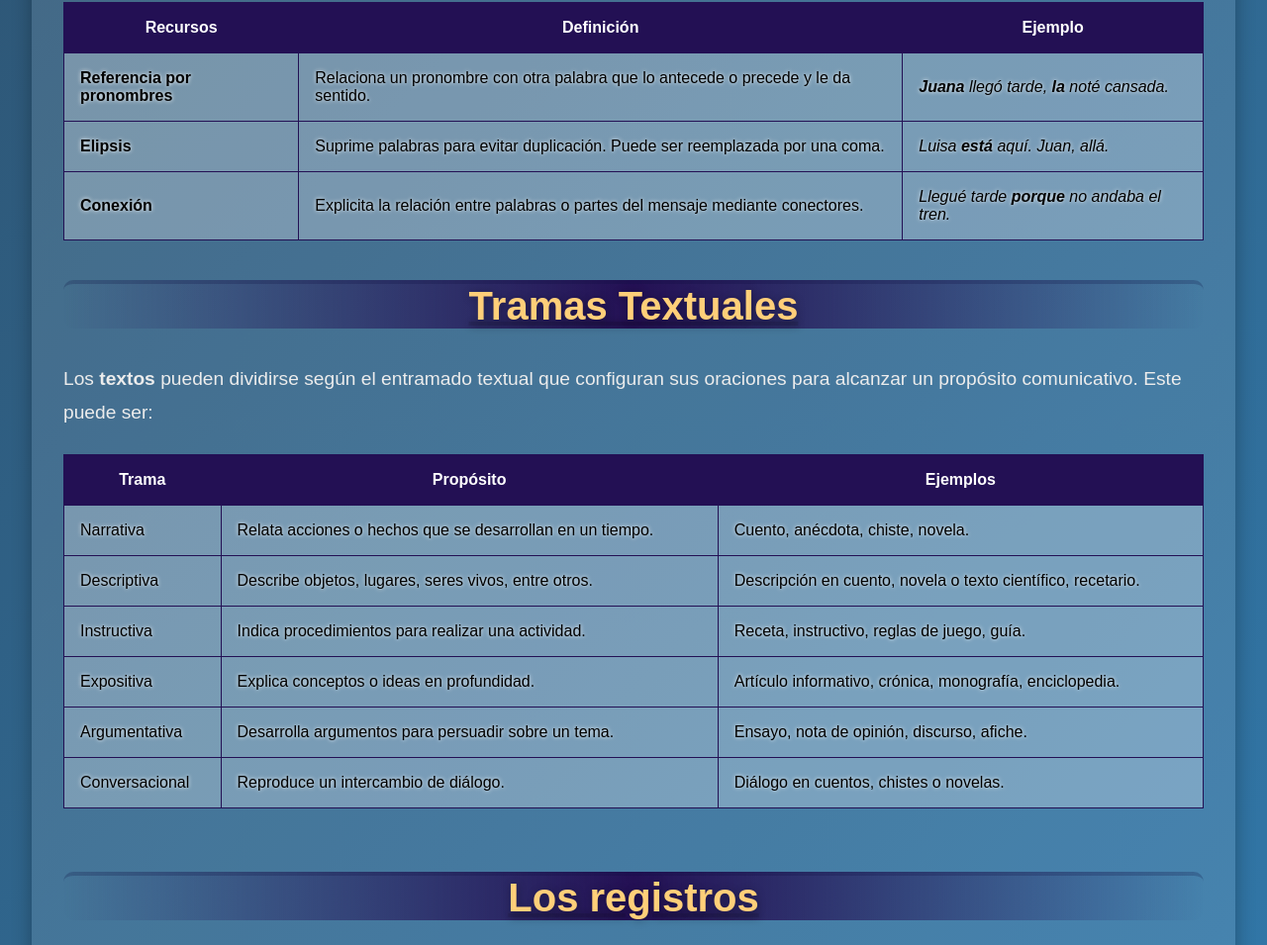
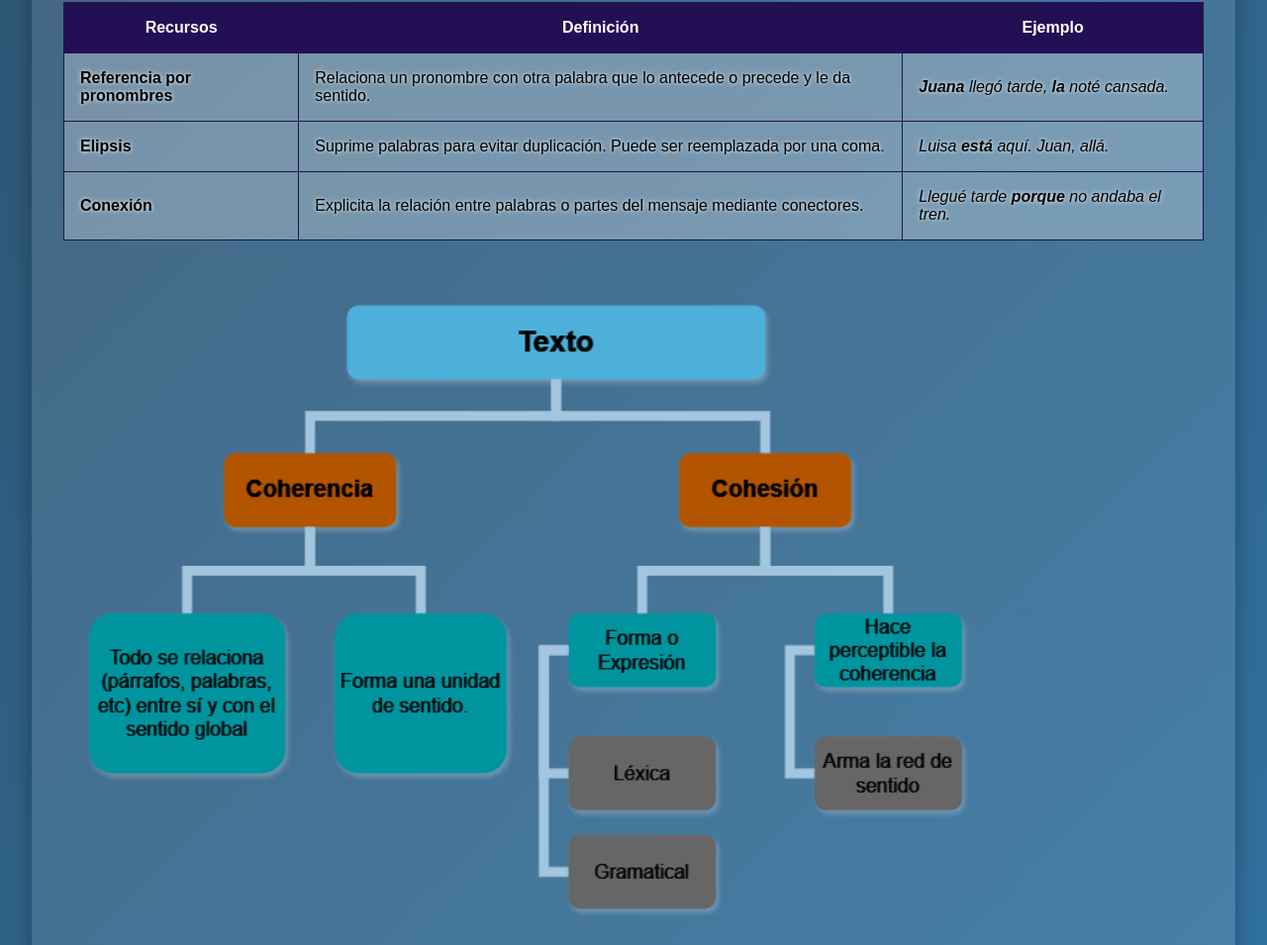
Before and after one commit to denuczi/texto, a plain HTML site: page index.html in a window 1280 px wide. Shown: the part 1985-2940 px from the top of the page at 99% size. Drawn offline with Linux system fonts and the light colour scheme.

Commit message:
Update index.html

```diff
--- a/index.html
+++ b/index.html
@@ -100,6 +100,7 @@
                     </tbody>
                 </table>
             </div>
+            <img class="diagrama" src="Diagrama.png" alt="Diagrama">
         </article>
         <section">
             <a href="https://drive.google.com/file/d/1WzrSpSrlgIlHShHmFaYGODt1DibuWzd0/view"><h2>Tramas Textuales</h2></a>
```
